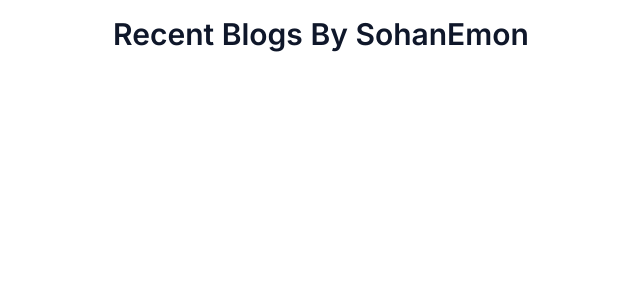
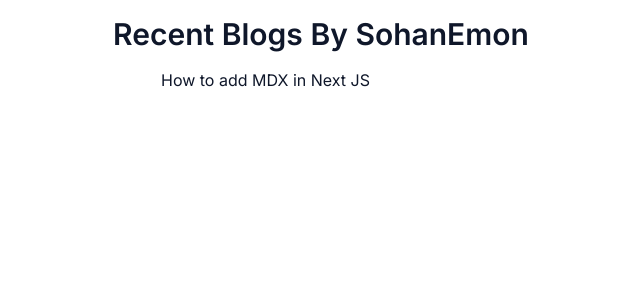
Before and after one commit to sohanemon/minimal-blogs, a Next.js app: page /blogs in a window 1280 px wide. Shown: the top 300 px of the page, without its empty margins (319-959 px from the left). Built offline with nearby package versions, Linux system fonts and the light colour scheme.

Commit message:
Jun 12, 2023, 10:51 PM

```diff
--- a/src/app/(doc)/blogs/card.tsx
+++ b/src/app/(doc)/blogs/card.tsx
@@ -1,3 +1,7 @@
 export default function Card() {
-  return <div></div>;
+  return (
+    <div className='@container container max-w-sm border-neutral-400 rounded-xl'>
+      <p>How to add MDX in Next JS</p>
+    </div>
+  );
 }
--- a/src/app/(doc)/blogs/page.tsx
+++ b/src/app/(doc)/blogs/page.tsx
@@ -1,9 +1,12 @@
+import Card from './card';
+
 export default function Page() {
   return (
     <main className='container '>
       <h1 className='my-4 text-3xl font-semibold text-center capitalize'>
         Recent blogs by sohanEmon
       </h1>
+      <Card />
     </main>
   );
 }
```
